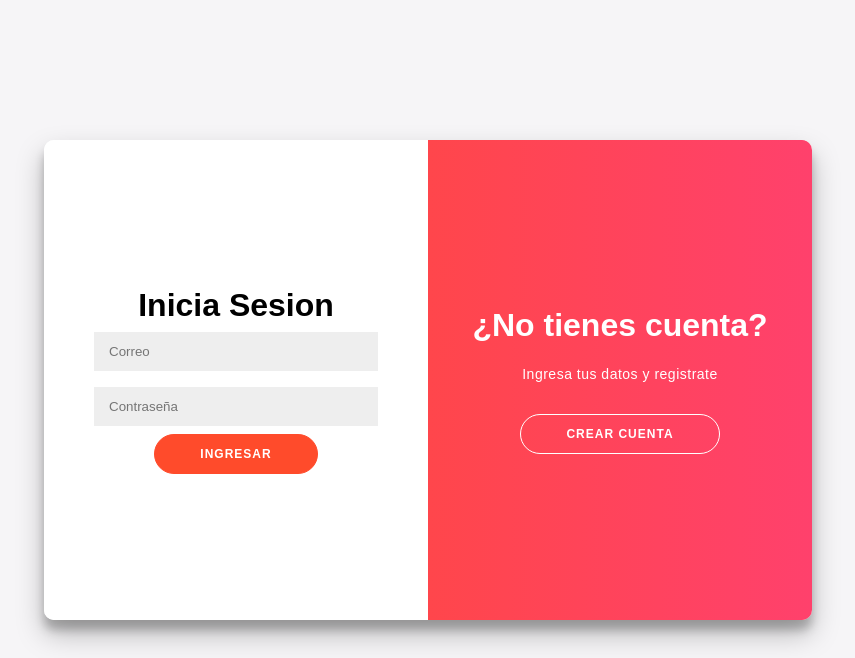
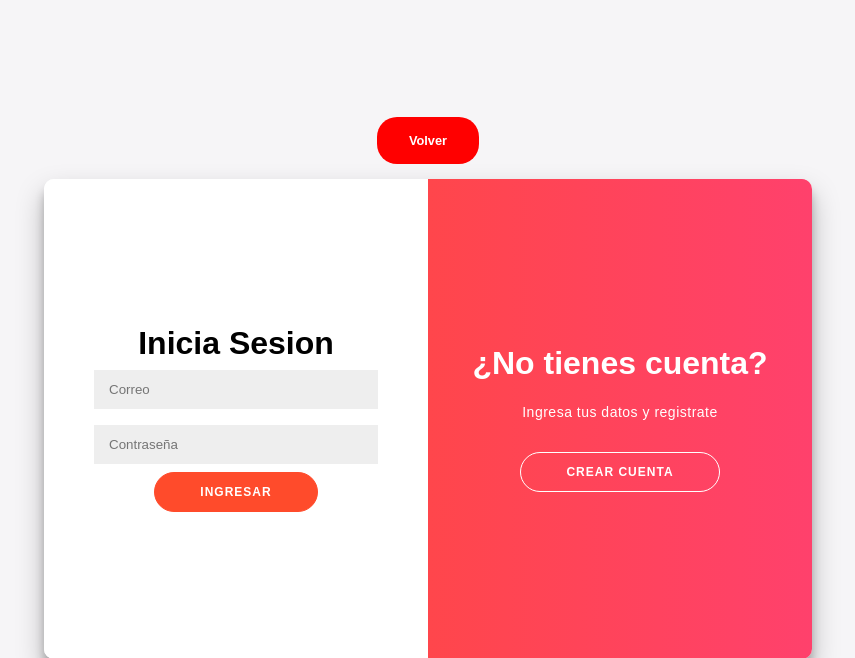
Before and after one commit to Macklovyn/AgenciaAutos, a PHP site: page /login.php in a window 1280 px wide. Shown: the top 658 px of the page, without its empty margins (212-1067 px from the left). Run offline with PHP 8.4, Linux system fonts and the light colour scheme.

Commit message:
Add files via upload

```diff
--- a/vistas/footer.php
+++ b/vistas/footer.php
@@ -29,6 +29,7 @@
                 <ul class="footer-list">
                     <li><a href="../vistas/about.php">About</a></li>
                     <li><a href="../vistas/login.php">Cuenta</a></li>
+                    <li><a href="../vistas/EstacionSuministros.php">Estaciones de suministro</a></li>
                     <li><a href="../vistas/contacto.php">Contacto</a></li>
                 </ul>
             </div>
--- a/vistas/header.php
+++ b/vistas/header.php
@@ -31,6 +31,10 @@
 
 <body>
 
+    <button class="btn-scrolltop" id="btn_scrolltop">
+    <i class="fas fa-chevron-up"></i>
+    </button>
+
     <header>
         <div class="navbar">
             <a href="../vistas/index.php" class="logo-link">
@@ -56,6 +60,7 @@
             <li><a href="../vistas/topSecret.php">¿Por que Top Secret?</a></li>
             <li><a href="../vistas/about.php">About</a></li>
             <li><a href="../vistas/login.php">Cuenta</a></li>
+            <li><a href="../vistas/EstacionSuministros.php">Estaciones de suministro</a></li>
             <li><a href="../vistas/contacto.php" class="action_btn">Contacto</a></li>
         </div>
     </header>
--- a/vistas/login.css
+++ b/vistas/login.css
@@ -251,3 +251,21 @@ footer a {
     color: #3c97bf;
     text-decoration: none;
 }
+
+/*Boton*/
+.action_btn {
+    background-color: red;
+    color: #fff;
+    padding: 1rem 2rem;
+    border: none;
+    outline: none;
+    border-radius: 20px;
+    font-size: 0.8rem;
+    font-weight: bold;
+    cursor: pointer;
+}
+
+.action_btn:hover {
+    transform: scale(1.05);
+    color: #fff;
+}
--- a/vistas/login.php
+++ b/vistas/login.php
@@ -1,6 +1,7 @@
-
 <link rel="stylesheet" href="login.css">
 <body>
+    <a href="../vistas/index.php" class="action_btn">Volver</a>
+
     <div class="container" id="container">
         <div class="form-container sign-up-container">
         <form method="post" action="loginprocess.php">
```
Also changed, not shown: js/header.js (+18 -0 lines), vistas/EstacionSuministros.php (+7 -2 lines), vistas/index.php (+2 -8 lines).
